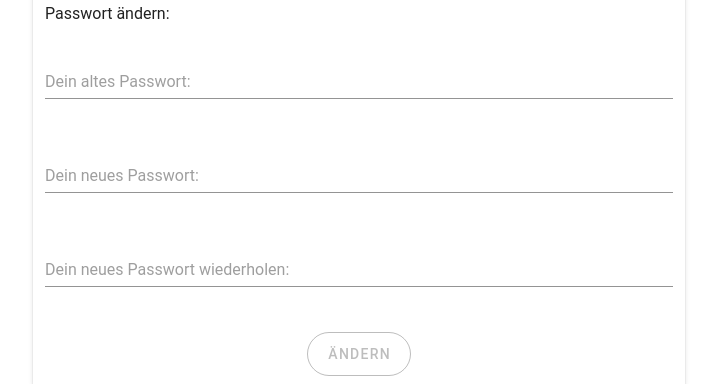
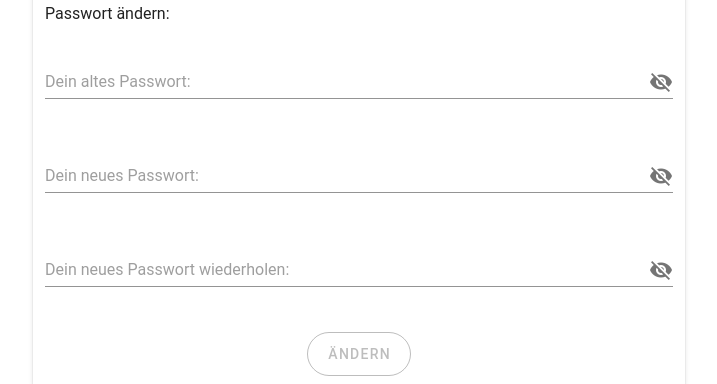
Before and after one commit to hfu-gis/alpha, a Vue app: page /settings in a window 1280 px wide. Shown: the part 784-1168 px from the top of the page, without its empty margins (281-998 px from the left). Built offline with nearby package versions, Linux system fonts and the light colour scheme; a small style sheet from the web is missing; the HTML template or start-up script is replaced by a standard one; what vue-textarea-autosize would draw is missing.

Commit message:
kleine anpassungen +  added hide/show pw with icon

```diff
--- a/src/components/Kontaktformular.vue
+++ b/src/components/Kontaktformular.vue
@@ -30,7 +30,7 @@
                 <v-text-field v-model="email" placeholder="Deine Email-Adresse"></v-text-field>
             </v-col>
             <v-col cols="12" class="text-center">
-                <v-textarea v-model="message" placeholder="Deine Nachricht"></v-textarea>
+                <v-textarea v-model="message" outlined placeholder="Deine Nachricht"></v-textarea>
             </v-col>
             <v-col cols="12" class="text-center">
                  <v-btn class="button" rounded outlined color="red" large @click="send">Senden</v-btn>
--- a/src/components/Settings.vue
+++ b/src/components/Settings.vue
@@ -19,20 +19,23 @@
                     <v-col cols="12" class="text-center">
                         <h3> Ändere deine Profildaten!</h3>
                     </v-col>
+
                     <v-col cols="12" class="text-start">
                         <span>Dein Name ist: {{firstname}} {{lastname}}</span>
                     </v-col>
+
                     <v-col cols="12" class="text-center">
                         <v-text-field v-model="first" placeholder="Dein neuer Vorname:"></v-text-field>
                     </v-col>
+
                     <v-col cols="12" class="text-center">
                         <v-text-field v-model="last" placeholder="Dein neuer Nachname:"></v-text-field>
                     </v-col>
 
-
                     <v-col cols="12" class="text-start">
                         <span>Deine Email ist: {{email}}</span>
                     </v-col>
+
                     <v-col cols="12" class="text-center">
                         <v-text-field v-model="newEmail" placeholder="Deine neue Email:"></v-text-field>
                     </v-col>
@@ -40,18 +43,18 @@
                     <v-col cols="12" class="text-start">
                         <span>Passwort ändern:</span>
                     </v-col>
+
                     <v-col cols="12" class="text-center">
-                        <v-text-field v-model="pwOld" type="password" :error-messages="error" @input="checkPw" placeholder="Dein altes Passwort:"></v-text-field>
-                    </v-col>
-                    <v-col cols="12" class="text-center">
-                        <v-text-field v-model="pwNewOne" :error-messages="error" labe="password" type="password" @input="checkPW" placeholder="Dein neues Passwort:"></v-text-field>
-                    </v-col>
-                    <v-col cols="12" class="text-center">
-                        <v-text-field v-model="pwNewTwo" :error-messages="error" labe="password" type="password" @input="checkPW" placeholder="Dein neues Passwort wiederholen:"></v-text-field>
+                        <v-text-field v-model="pwOld" :append-icon="showOld ? 'mdi-eye' : 'mdi-eye-off'" :type="showOld ? 'text' : 'password'" @click:append="showOld = !showOld" :error-messages="error" @input="checkPw" placeholder="Dein altes Passwort:"></v-text-field>
                     </v-col>
 
+                    <v-col cols="12" class="text-center">
+                        <v-text-field v-model="pwNewOne" :append-icon="showNewOne ? 'mdi-eye' : 'mdi-eye-off'" :type="showNewOne ? 'text' : 'password'" @click:append="showNewOne = !showNewOne" :error-messages="error" labe="password"  @input="checkPW" placeholder="Dein neues Passwort:"></v-text-field>
+                    </v-col>
 
-
+                    <v-col cols="12" class="text-center">
+                        <v-text-field v-model="pwNewTwo" :append-icon="showNewTwo ? 'mdi-eye' : 'mdi-eye-off'" :type="showNewTwo ? 'text' : 'password'" @click:append="showNewTwo = !showNewTwo" :error-messages="error" labe="password" @input="checkPW" placeholder="Dein neues Passwort wiederholen:"></v-text-field>
+                    </v-col>
 
                     <v-col cols="12" class="text-center">
                         <v-btn class="button" rounded outlined color="red" large @click="change" :disabled="!validat">ändern</v-btn>
@@ -67,7 +70,6 @@
     background-image: url("../assets/Settings3_profil.jpg");
     background-size: 100%;
 }
-
 </style>
 
 <script>
@@ -86,7 +88,9 @@ export default  {
             pwNewTwo:"",
             validate: false,
             error: null,
-
+            showOld: false,
+            showNewOne: false,
+            showNewTwo: false,
 
         }
     },
@@ -101,6 +105,7 @@ export default  {
             this.pwOld="";
             this.pwNewOne="";
             this.pwNewTwo="";
+
             alert("Deine Einstellungen wurden verändert!")
         },
         checkPW() {
@@ -123,7 +128,6 @@ export default  {
                 this.validat = true;
                 return true;
             },
-
         }
     }
 
```
